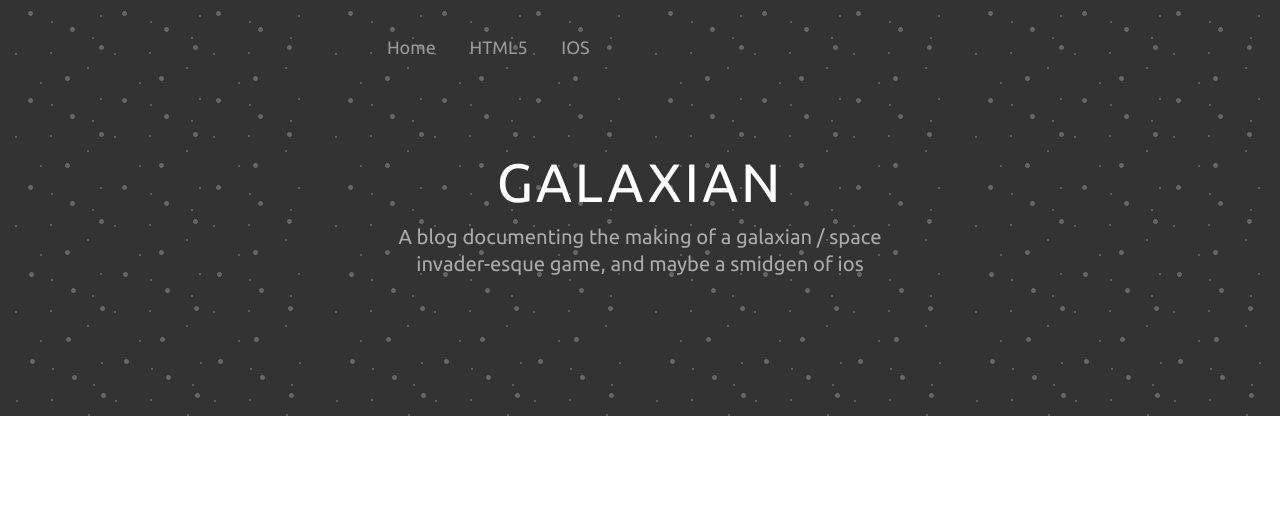
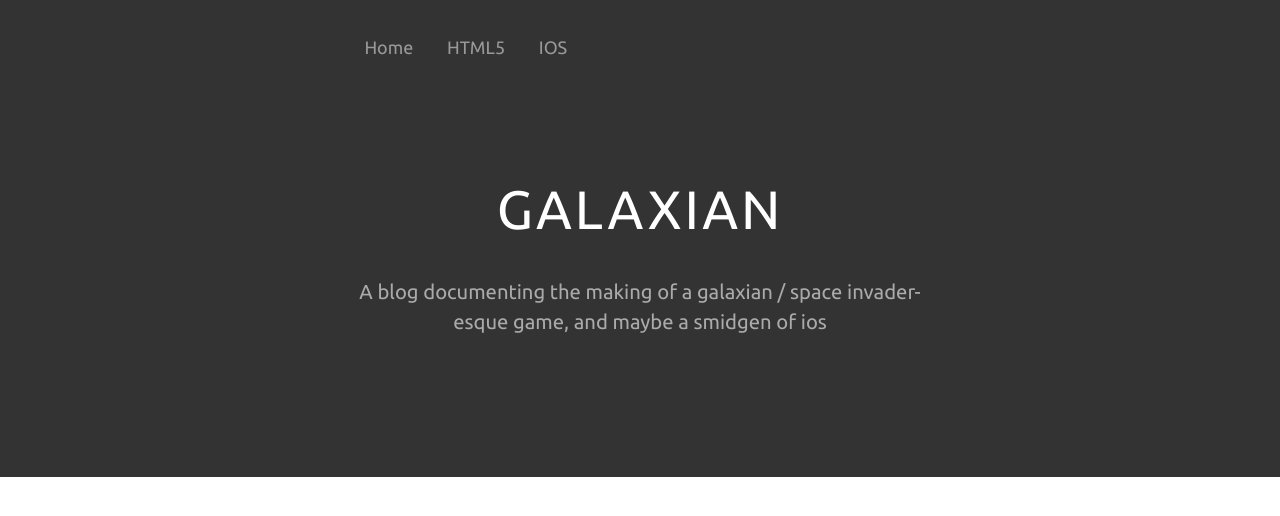
Before and after one commit to birdyboy18/galaxian, a Jekyll site: the page built from index.html, in a window 1280 px wide. Shown: the top 516 px of the page. Built offline with Jekyll 4.4.1, drawn with Linux system fonts in a browser that asks for light colours; the list of posts is cut into pages by our own code.

Commit message:
minor style tweaks

```diff
--- a/css/style.css
+++ b/css/style.css
@@ -30,6 +30,7 @@ h1, h2 {
   font-weight: 400;
   padding: 0 0 0 0;
   margin: 0 0 1.5rem 0;
+  line-height: 1.5em;
 }
 
 h1 {
@@ -39,6 +40,7 @@ h1 {
 p {
   padding: 0 0 0 0;
   margin: 0 0 1.5rem 0;
+  color: #444444;
 }
 
 .row {
@@ -58,7 +60,7 @@ p {
   width: 100%;
   margin: 0 auto 0 auto;
   padding: 0 1.25rem 0 1.25rem;
-  max-width: 32.5rem;
+  max-width: 35rem;
 }
 .container:before, .container:after {
   content: " ";
@@ -97,7 +99,7 @@ nav ul li a {
 
 .hero {
   padding: 9.375rem 0 6.25rem 0;
-  background: #333333 url("../assets/stars.png") fixed;
+  background: #333333;
   text-align: center;
   overflow: hidden;
 }
@@ -112,6 +114,12 @@ nav ul li a {
 .hero h2 {
   font-size: 1.125rem;
   color: #aaaaaa;
+}
+.hero time {
+  font-size: 1rem;
+  text-transform: uppercase;
+  color: #666666;
+  letter-spacing: 2px;
 }
 
 .post-list {
@@ -138,3 +146,8 @@ nav ul li a {
 .post-list .excerpt {
   color: #666666;
 }
+
+.post {
+  padding-top: 3.125rem;
+  padding-bottom: 3.125rem;
+}
```
Also changed, not shown: _layouts/post.html (+7 -4 lines), css/queries/_base.scss (+17 -2 lines).
